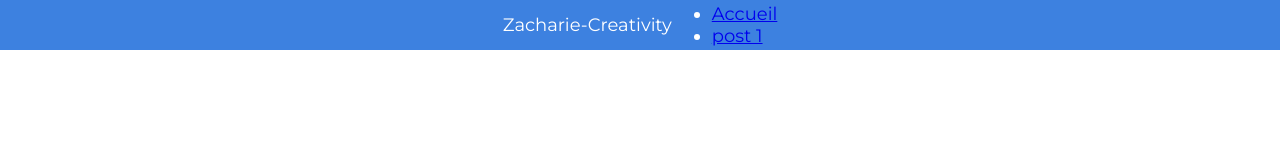
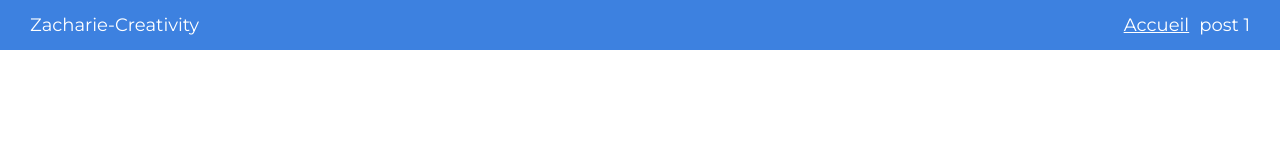
Before and after one commit to AndreVede/zacharie-creativity, a Gatsby site: page / in a window 1280 px wide. Built offline with nearby package versions, Linux system fonts and the light colour scheme; Gatsby itself is replaced by a stand-in of ours.

Commit message:
feat: page active

```diff
--- a/gatsby-config.ts
+++ b/gatsby-config.ts
@@ -14,7 +14,7 @@ const config: GatsbyConfig = {
       },
       {
         name: 'post 1',
-        link: '/post-1'
+        link: '/post-1/'
       }
     ]
   },
--- a/src/components/Header.tsx
+++ b/src/components/Header.tsx
@@ -1,36 +1,86 @@
 import * as React from 'react';
 import styled from 'styled-components';
-import { flexCenter } from '../styles-utils/styles-variables';
-import { Link } from 'gatsby';
+import { Link, PageProps } from 'gatsby';
+import { flexCenter, fontMonserrat } from '../styles-utils/styles-variables';
 
 const HeaderContainer = styled.header`
-    ${flexCenter('row')}
+    position: fixed;
+    top: 0;
+    left: 0;
+    right: 0;
+    display: flex;
+    flex-direction: row;
+    justify-content: space-between;
+    align-items: center;
+    align-content: center;
+
+    padding: 0 30px;
+
     background: ${(p) => p.theme.colors.dark};
-    width: 100vw;
     height: 50px;
     font-size: large;
     color: white;
 `;
 
+const Nav = styled.nav`
+    ${flexCenter()}
+    margin: 0;
+`;
+const ListNav = styled.ul`
+    ${flexCenter('row')}
+    gap: 10px;
+    margin: 0;
+    & li {
+        list-style: none;
+        margin: 0;
+    }
+`;
+
+const LinkNavHeader = styled(Link).attrs<LinkNavProps>((p) => ({
+    weight: p.weight || 'regular',
+    size: p.size || '18px',
+}))`
+    color: white;
+    ${(p: LinkNavProps) => fontMonserrat(p.weight)}
+    font-size: ${(p: LinkNavProps) => p.size};
+    text-decoration: none;
+
+    &.activePage {
+        text-decoration: underline;
+    }
+`;
+
+interface LinkNavProps {
+    readonly weight: string;
+    readonly size: string;
+}
 interface HeaderProps {
     siteTitle: string;
     menuLinks: {
         name: string;
         link: string;
     }[];
+    location?: PageProps['location'];
 }
 
 const Header: React.FC<HeaderProps> = ({ siteTitle, menuLinks }) => {
     return (
         <HeaderContainer>
             <span>{siteTitle}</span>
-            <ul>
-                {menuLinks.map((menuLink, i) => (
-                    <li key={i + '-link-header'}>
-                        <Link to={menuLink.link}>{menuLink.name}</Link>
-                    </li>
-                ))}
-            </ul>
+            <Nav>
+                <ListNav>
+                    {menuLinks.map((menuLink, i) => (
+                        <li key={i + '-link-header'}>
+                            <LinkNavHeader
+                                className={location.pathname === menuLink.link ? 'activePage' : ''}
+                                to={menuLink.link}
+                            >
+                                {menuLink.name}
+                            </LinkNavHeader>
+                        </li>
+                    ))}
+                </ListNav>
+            </Nav>
         </HeaderContainer>
     );
 };
--- a/src/components/SEO.tsx
+++ b/src/components/SEO.tsx
@@ -4,18 +4,25 @@ import { useSiteMetadata } from '../hooks/use-site-metadata';
 interface SEOProps {
     title?: string;
     description?: string;
+    lang?: string;
     pathname?: string;
     children?: ReactNode;
 }
 
-export const SEO: React.FC<SEOProps> = ({ title, description, pathname, children }) => {
-    const { title: defaultTitle, description: defaultDescription, author, siteUrl, lang } = useSiteMetadata();
+export const SEO: React.FC<SEOProps> = ({ title, description, pathname, lang, children }) => {
+    const {
+        title: defaultTitle,
+        description: defaultDescription,
+        author,
+        siteUrl,
+        lang: defaultLang,
+    } = useSiteMetadata();
     const seo = {
         title: title || defaultTitle,
         description: description || defaultDescription,
         url: `${siteUrl}${pathname || ``}`,
         author: author,
-        lang: lang || 'fr',
+        lang: lang || defaultLang,
     };
 
     return (
--- a/src/pages/404.tsx
+++ b/src/pages/404.tsx
@@ -3,9 +3,9 @@ import { Link, HeadFC, PageProps } from 'gatsby';
 import Layout from '../templates/Layout';
 import { SEO } from '../components/SEO';
 
-const NotFoundPage: React.FC<PageProps> = () => {
+const NotFoundPage: React.FC<PageProps> = ({ location }) => {
     return (
-    <Layout>
+        <Layout location={location}>
             <h1>Page not found</h1>
             <p>
                 <Link to="/">Go home</Link>.
--- a/src/pages/index.tsx
+++ b/src/pages/index.tsx
@@ -3,8 +3,8 @@ import type { HeadFC, PageProps } from 'gatsby';
 import Layout from '../templates/Layout';
 import { SEO } from '../components/SEO';
 
-const IndexPage: React.FC<PageProps> = () => {
-  return <Layout></Layout>;
+const IndexPage: React.FC<PageProps> = ({ location }) => {
+    return <Layout location={location}></Layout>;
 };
 
 export default IndexPage;
--- a/src/styles-utils/styles-variables.tsx
+++ b/src/styles-utils/styles-variables.tsx
@@ -32,7 +32,7 @@ export const touchPad = (content: SimpleInterpolation) => {
     `;
 };
 
-export const fontMonserrat = ({ weight }: { weight: string }) =>
+export const fontMonserrat = (weight: string) =>
     ({
         light: {
             fontFamily: "'Montserrat', sans-serif",
@@ -55,7 +55,7 @@ export const fontMonserrat = ({ weight }: { weight: string }) =>
 export const GlobalStyle = createGlobalStyle`
     body {
         ${flexCenter()}
-        ${fontMonserrat({ weight: 'regular' })}
+        ${fontMonserrat('regular')}
         font-size: 12px;
         margin: 0;
         padding: 0;
--- a/src/templates/Layout.tsx
+++ b/src/templates/Layout.tsx
@@ -1,16 +1,23 @@
 import * as React from 'react';
 import Header from '../components/Header';
-import { GlobalStyle } from '../styles-utils/styles-variables';
+import { GlobalStyle, flexCenter } from '../styles-utils/styles-variables';
 import Footer from '../components/Footer';
-import { ThemeProvider } from 'styled-components';
+import styled, { ThemeProvider } from 'styled-components';
 import { ThemeDefault } from '../styles-utils/Themes';
-import { useStaticQuery, graphql } from 'gatsby';
+import { useStaticQuery, graphql, PageProps } from 'gatsby';
 
 interface LayoutProps {
+    location?: PageProps['location'];
     children?: React.ReactNode;
 }
 
-const Layout: React.FC<LayoutProps> = ({ children }) => {
+const Main = styled.main`
+    margin-top: 50px;
+    ${flexCenter('column', 'flex-start')}
+    gap: 10px;
+`;
+
+const Layout: React.FC<LayoutProps> = ({ location, children }) => {
     const data = useStaticQuery(graphql`
         query {
             site {
@@ -28,8 +35,12 @@ const Layout: React.FC<LayoutProps> = ({ children }) => {
         <>
             <GlobalStyle />
             <ThemeProvider theme={ThemeDefault}>
-                <Header siteTitle={data.site.siteMetadata.title} menuLinks={data.site.siteMetadata.menuLinks} />
-                <main>{children}</main>
+                <Header
+                    siteTitle={data.site.siteMetadata.title}
+                    menuLinks={data.site.siteMetadata.menuLinks}
+                    location={location}
+                />
+                <Main>{children}</Main>
                 <Footer />
             </ThemeProvider>
         </>
```
Also changed, not shown: src/templates/Posts.tsx (+5 -6 lines). Lines whose indentation alone changed are shown as unchanged.
